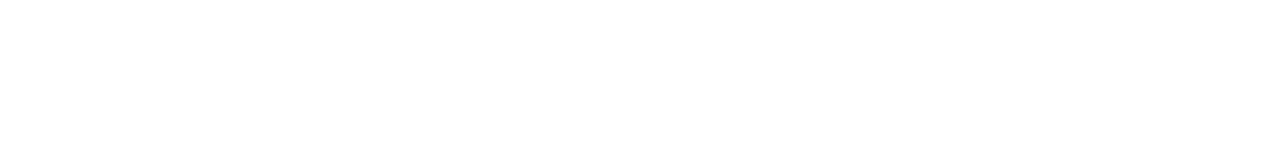
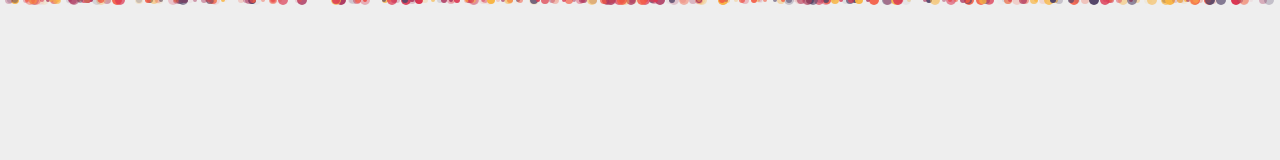
Before and after one commit to margaretyjkim/confetti_JS, a plain HTML site: page index.html in a window 1280 px wide. Drawn offline with Linux system fonts and the light colour scheme.

Commit message:
this confetti only works 1% at the top of the window when it is supposed to work 100% width and height of the window

```diff
--- a/css/reset.css
+++ b/css/reset.css
@@ -1 +1,2 @@
-html,body,div,span,applet,object,iframe,h1,h2,h3,h4,h5,h6,p,blockquote,pre,a,abbr,acronym,address,big,cite,code,del,dfn,em,img,ins,kbd,q,s,samp,small,strike,strong,sub,sup,tt,var,b,u,i,center,dl,dt,dd,ol,ul,li,fieldset,form,label,legend,table,caption,tbody,tfoot,thead,tr,th,td,article,aside,canvas,details,embed,figure,figcaption,footer,header,hgroup,menu,nav,output,ruby,section,summary,time,mark,audio,video{margin:0;padding:0;border:0;font-size:100%;font:inherit;vertical-align:baseline}article,aside,details,figcaption,figure,footer,header,hgroup,menu,nav,section{display:block}body{line-height:1}ol,ul{list-style:none}blockquote,q{quotes:none}blockquote:before,blockquote:after,q:before,q:after{content:'';content:none}table{border-collapse:collapse;border-spacing:0}
+/*html,body,div,span,applet,object,iframe,h1,h2,h3,h4,h5,h6,p,blockquote,pre,a,abbr,acronym,address,big,cite,code,del,dfn,em,img,ins,kbd,q,s,samp,small,strike,strong,sub,sup,tt,var,b,u,i,center,dl,dt,dd,ol,ul,li,fieldset,form,label,legend,table,caption,tbody,tfoot,thead,tr,th,td,article,aside,canvas,details,embed,figure,figcaption,footer,header,hgroup,menu,nav,output,ruby,section,summary,time,mark,audio,video{margin:0;padding:0;border:0;font-size:100%;font:inherit;vertical-align:baseline}article,aside,details,figcaption,figure,footer,header,hgroup,menu,nav,section{display:block}body{line-height:1}ol,ul{list-style:none}blockquote,q{quotes:none}blockquote:before,blockquote:after,q:before,q:after{content:'';content:none}table{border-collapse:collapse;border-spacing:0}
+*/
--- a/css/style.css
+++ b/css/style.css
@@ -4,5 +4,5 @@ html, body {
 	width: 100%;
 	height: 100%;
 	overflow: hidden;
-	background #111;
+	background: #EEEEEE;
 }
--- a/index.html
+++ b/index.html
@@ -1,12 +1,17 @@
 <!DOCTYPE html>
-<html lang="en">
+<html>
 	<head>
 		<meta charset="UTF-8">
-	<title>Confetti Friday</title>
+		<title>Confetti</title>
+
+		<link rel="stylesheet" href="css/reset.css">
+		<link rel="stylesheet" href="css/style.css">
 	</head>
+
 	<body>
 
-	<cavas id="world"></cavas>
+		<canvas id="world"></canvas>
+
 		<script src="js/index.js"></script>
 
 	</body>
--- a/js/index.js
+++ b/js/index.js
@@ -0,0 +1,117 @@
+(function() {
+  var COLORS, Confetti, NUM_CONFETTI, PI_2, canvas, confetti, context, drawCircle, i, range, resizeWindow, xpos;
+
+  NUM_CONFETTI = 350;
+
+  COLORS = [[85, 71, 106], [174, 61, 99], [219, 56, 83], [244, 92, 68], [248, 182, 70]];
+
+  PI_2 = 2 * Math.PI;
+
+  canvas = document.getElementById("world");
+
+  context = canvas.getContext("2d");
+
+  window.w = 0;
+
+  window.h = 0;
+
+  resizeWindow = function() {
+    window.w = canvas.width = window.innerWidth;
+    return window.h = canvas.height = window.innerHeight;
+  };
+
+  window.addEventListener('resize', resizeWindow, false);
+
+  window.onload = function() {
+    return setTimeout(resizeWindow, 0);
+  };
+
+  range = function(a, b) {
+    return (b - a) * Math.random() + a;
+  };
+
+  drawCircle = function(x, y, r, style) {
+    context.beginPath();
+    context.arc(x, y, r, 0, PI_2, false);
+    context.fillStyle = style;
+    return context.fill();
+  };
+
+  xpos = 0.5;
+
+  document.onmousemove = function(e) {
+    return xpos = e.pageX / w;
+  };
+
+  window.requestAnimationFrame = (function() {
+    return window.requestAnimationFrame || window.webkitRequestAnimationFrame || window.mozRequestAnimationFrame || window.oRequestAnimationFrame || window.msRequestAnimationFrame || function(callback) {
+      return window.setTimeout(callback, 1000 / 60);
+    };
+  })();
+
+  Confetti = (function() {
+    function Confetti() {
+      this.style = COLORS[~~range(0, 5)];
+      this.rgb = "rgba(" + this.style[0] + "," + this.style[1] + "," + this.style[2];
+      this.r = ~~range(2, 6);
+      this.r2 = 2 * this.r;
+      this.replace();
+    }
+
+    Confetti.prototype.replace = function() {
+      this.opacity = 0;
+      this.dop = 0.03 * range(1, 4);
+      this.x = range(-this.r2, w - this.r2);
+      this.y = range(-20, h - this.r2);
+      this.xmax = w - this.r;
+      this.ymax = h - this.r;
+      this.vx = range(0, 2) + 8 * xpos - 5;
+      return this.vy = 0.7 * this.r + range(-1, 1);
+    };
+
+    Confetti.prototype.draw = function() {
+      var ref;
+      this.x += this.vx;
+      this.y += this.xy;
+      this.opacity += this.dop;
+      if (this.opacity > 1) {
+        this.opacity = 1;
+        this.dop *= -1;
+      }
+      if (this.opacity < 0 || this.y > this.ymax) {
+        this.replace();
+      }
+      if (!((0 < (ref = this.x) && ref < this.xmax))) {
+        this.x = (this.x + this.xmax) % this.xmax;
+      }
+      return drawCircle(~~this.x, ~~this.y, this.r, this.rgb + "," + this.opacity + ")");
+    };
+
+    return Confetti;
+
+  })();
+
+  confetti = (function() {
+    var j, ref, results;
+    results = [];
+    for (i = j = 1, ref = NUM_CONFETTI; 1 <= ref ? j <= ref : j >= ref; i = 1 <= ref ? ++j : --j) {
+      results.push(new Confetti);
+    }
+    return results;
+  })();
+
+  window.step = function () {
+    var c, j, len, results;
+    requestAnimationFrame(step);
+    context.clearRect(0, 0, w, h);
+    results = [];
+    for (j = 0, len = confetti.length; j < len; j++) {
+      c = confetti[j];
+      results.push(c.draw());
+    }
+    return results;
+  };
+
+  step();
+
+}).call(this);
```
Also changed, not shown: something.css (added). Lines whose indentation alone changed are shown as unchanged.
